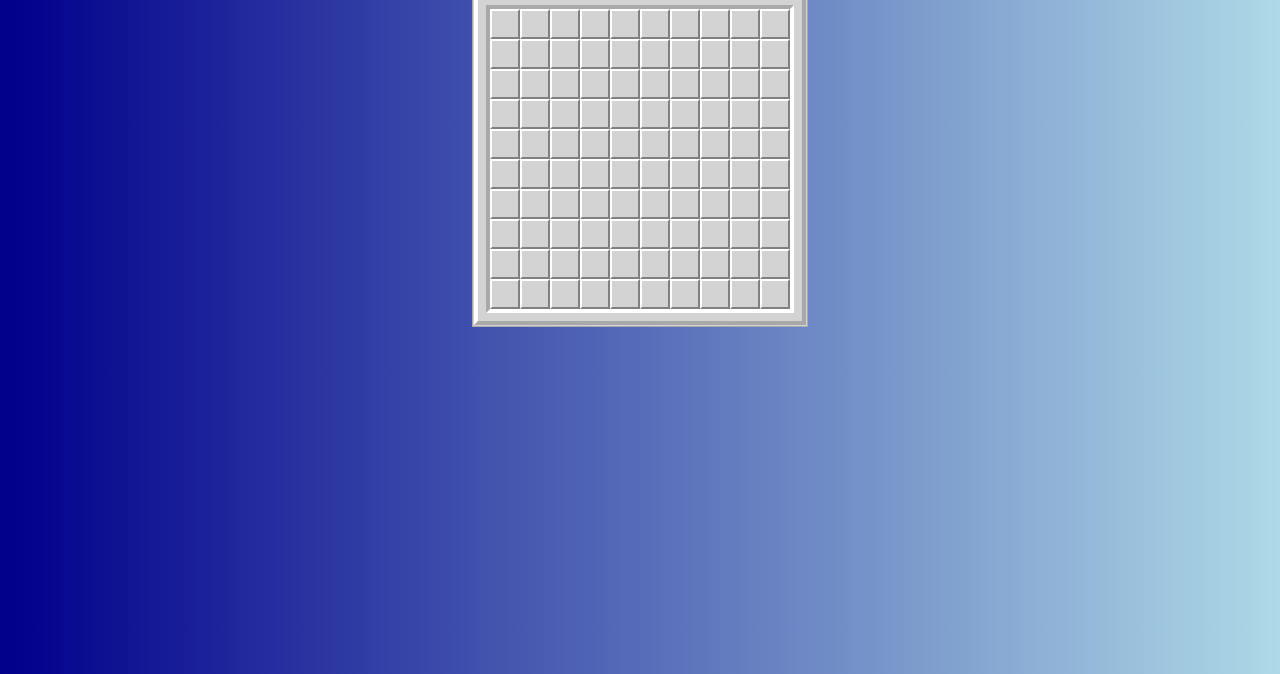
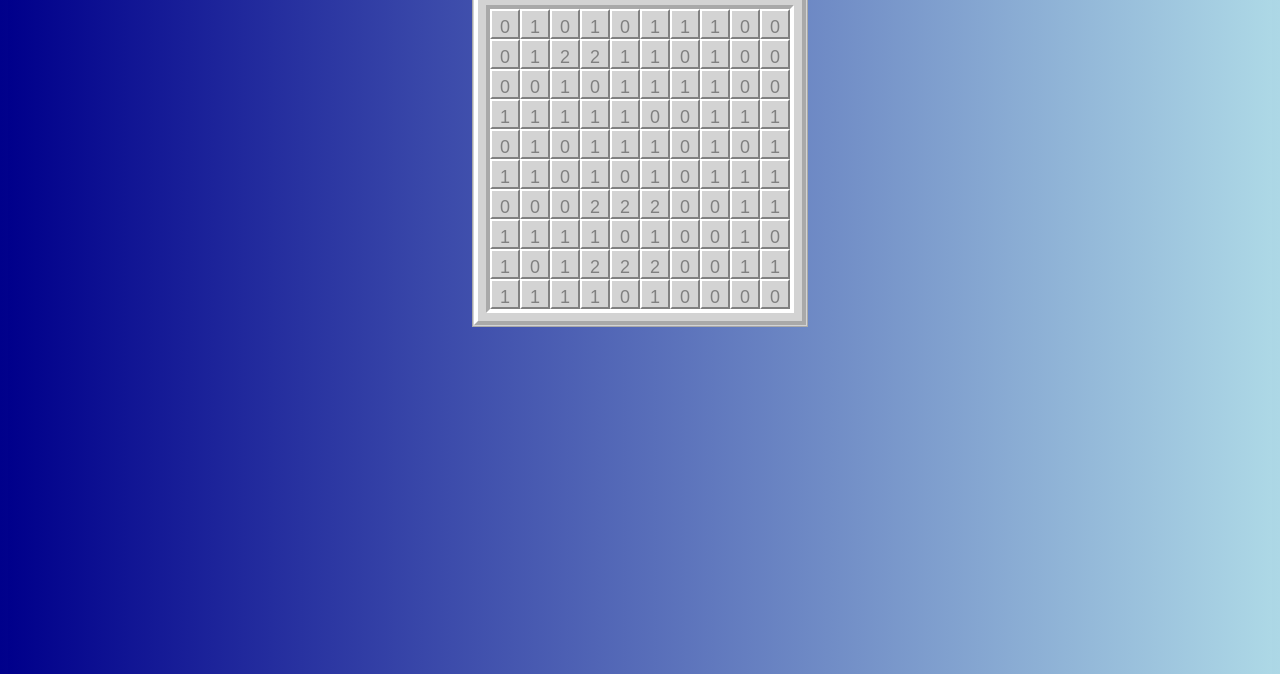
Before and after one commit to gnargnor/react-03-minesweeper, a React app: page / in a window 1280 px wide. Shown: the part 134-808 px from the top of the page. Built offline with nearby package versions, Linux system fonts and the light colour scheme.

Commit message:
fixed rendering problem

```diff
--- a/src/components/minefield.js
+++ b/src/components/minefield.js
@@ -11,9 +11,14 @@ class Minefield extends React.Component {
     }
 
     createRows(minefield) {
-        return minefield.map((row, index) => {
+        let rows = this.props.numRows;
+        return Array(rows).fill(null).map((row, index) => {
+            //row is unnecessary to pass as argument, remove later
             return this.renderRow(row, index);
         });
+        // return minefield.map((row, index) => {
+        //     return this.renderRow(row, index);
+        // });
     }
 
     renderRow(row, index) {
@@ -25,7 +30,7 @@ class Minefield extends React.Component {
     render() {
         return (
             <div className="minefield">
-                {this.createRows(this.props.minefield)}
+                {this.createRows()}
             </div>
         );
     }
@@ -33,7 +38,9 @@ class Minefield extends React.Component {
 
 function mapStateToProps(state, ownProps) {
     return {
-        minefield: state.settings.minefield
+        minefield: state.settings.minefield,
+        numRows: state.settings.rows,
+        numColumns: state.settings.columns
     };
 }
 
--- a/src/components/row.js
+++ b/src/components/row.js
@@ -11,34 +11,41 @@ class Row extends React.Component {
         };
     }
 
-    createSquares(squares){
-        return squares.map((square, index) => {
-            return this.renderSquare(square, index);
-        });
+    createSquares(){
+        let squares = this.props.numColumns;
+        return Array(squares).fill(null).map((square, index) => {
+            return this.renderSquare(square, index)
+        })
+
+        // return squares.map((square, index) => {
+        //     return this.renderSquare(square, index);
+        // });
     }
 
     renderSquare(square, index) {
+        let currentRow = this.props.row;
+        let numColumns = this.props.numColumns;
         return (
-            <Square square={square} key={square.id}/>
+            <Square row={currentRow} column={index} key={currentRow * numColumns + index} id={currentRow * numColumns + index}/>
         );
     }
 
     render() {
         return (
             <div className="row">
-                {this.createSquares(this.props.squares)}
+                {this.createSquares()}
             </div>
         );
     }
 }
 
 function mapStateToProps(state, ownProps){
-    let row = ownProps.row;
-    let minefield = state.settings.minefield;
-    let squares = minefield[row];
-    console.log(squares);
+    // let row = ownProps.row;
+    // let minefield = state.settings.minefield;
+    // let squares = minefield[row];
     return {
-        squares
+        row: ownProps.row,
+        numColumns: state.settings.columns
     };
 }
 
--- a/src/components/square.js
+++ b/src/components/square.js
@@ -9,11 +9,10 @@ class Square extends React.Component {
         super(props);
         this.state = {
         };
-        this.handleClick = this.handleClick.bind(this);
     }
 
     handleClick(clickedSquare){
-        console.log(this.props.square);
+        console.log(clickedSquare);
         return this.props.actions.handleMinefieldClick(clickedSquare);
     }
 
@@ -29,19 +28,23 @@ class Square extends React.Component {
         return (
                 <button
                     className={"square" + " " + this.props.square.hasBeenChecked}
-                    onClick={() => this.handleClick(this.props.square)}
+                    onClick={() => this.handleClick(this.props.minefield[this.props.id])}
+                    value={this.props.minefield[this.props.id].hasBeenChecked?this.props.minefield[this.props.id].minesNearby:""}
                 >{this.props.square.minesNearby}</button>
         );
     }
 }
 
 function mapStateToProps(state, ownProps) {
-    let row = ownProps.square.row;
-    let column = ownProps.square.column;
+    let row = ownProps.row;
+    let column = ownProps.column;
+    let id = ownProps.id;
     let minefield = state.settings.minefield;
-    let square = minefield[row][column];
+    let square = minefield[id];
     return {
-        square
+        square,
+        minefield,
+        id
     };
 }
 
--- a/src/reducers/gameReducers.js
+++ b/src/reducers/gameReducers.js
@@ -114,7 +114,8 @@ const prepareGame = (numRows, numColumns, totalMines) => {
         currentLocation.hasMine = true;
     }
     let minefieldMap = checkNearby( minefield, numRows, numColumns);
-    return minefieldMap;
+    let squares = minefieldMap.reduce((a, b) => a.concat(b));
+    return squares;
 };
 
 const initialSettings = Object.assign(
@@ -126,7 +127,8 @@ const initialSettings = Object.assign(
 );
 
 const handleClickedSquare = (state, action) => {
-    const clickedSquare = action.clickedSquare;
+    const clickedSquare = Object.assign({},action.clickedSquare);
+    console.log(clickedSquare);
     const minefield = state.minefield;
     const rows = state.rows;
     const columns = state.columns;
@@ -138,17 +140,16 @@ const handleClickedSquare = (state, action) => {
         alert('BOOM');
         return;
     } else {
-        return [
-            ...minefield.slice(0, clickedSquare.row),
-            [
-                ...minefield[clickedSquare.row].slice(0, clickedSquare.column),
+        return Object.assign(
+            {},
+            state,
+            {minefield: [
+                ...minefield.slice(0, clickedSquare.id),
                 clickedSquare,
-                ...minefield[clickedSquare.row].slice(clickedSquare.column + 1)
-            ],
-            ...minefield.slice(clickedSquare.row + 1)
-        ];
+                ...minefield.slice(clickedSquare.id + 1)
+            ]}
+        );
     }
-
 };
 
 
@@ -166,6 +167,7 @@ const gameReducer = (state = initialSettings, action) => {
             return Object.assign(
                 {},
                 state,
+                //state: current state or initial settings, action: {type: HANDLE_MINEFIELD_CLICK,  }
                 handleClickedSquare(state, action)
             );
         case types.HANDLE_GAME_CLICK:
--- a/src/styles/square.css
+++ b/src/styles/square.css
@@ -5,7 +5,7 @@
 
 .square {
     background-color: lightgrey;
-    color: lightgrey;
+    color: grey;
     border-top: 2px solid white;
     border-left: 2px solid white;
     border-bottom: 2px solid grey;
```
